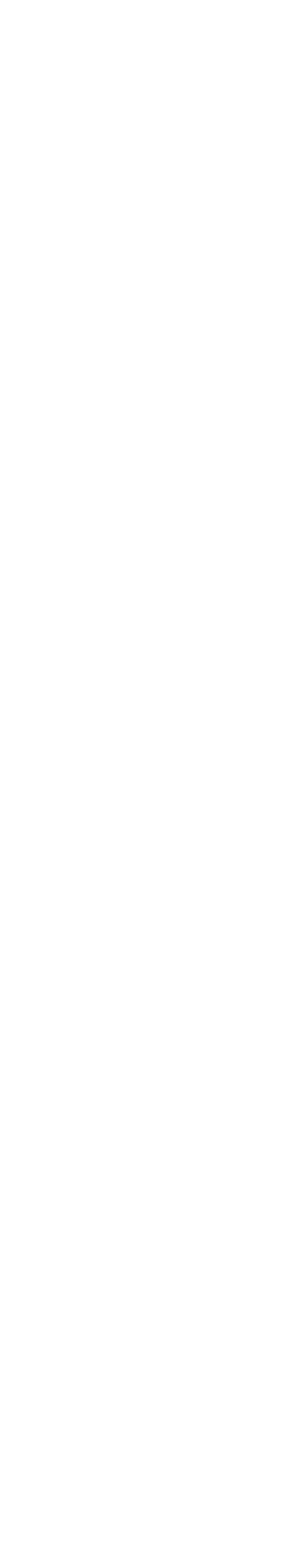
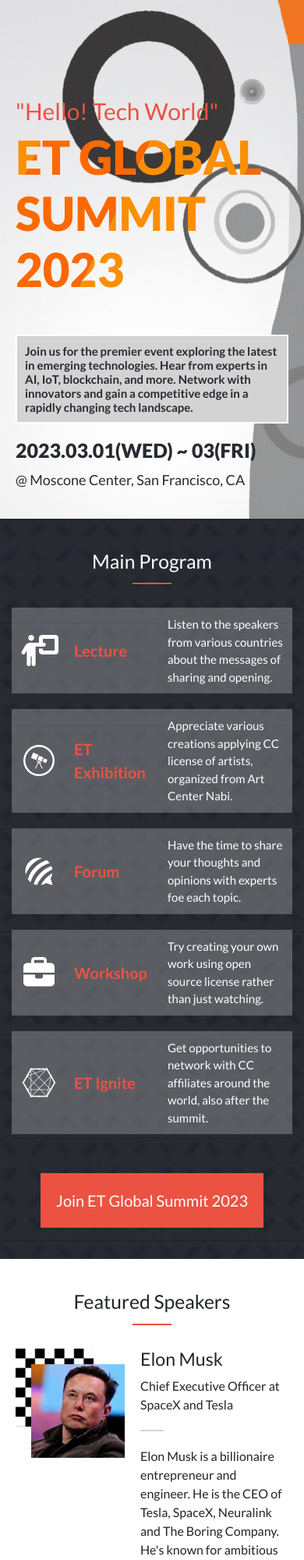
Before and after one commit to preciousbetine/microverse-html-css-js-capstone, a plain HTML site: page index.html in a window 390 px wide. Shown: the top 2000 px of the page at 78% size. Before the commit the page ends 844 px from the top, so only its background shows below. Drawn offline with nearby package versions, Linux system fonts and the light colour scheme; a web font is replaced by a local one.

Commit message:
Design home page mobile version

```diff
--- /dev/null
+++ b/css/general.css
@@ -0,0 +1,34 @@
+@import url('https://fonts.googleapis.com/css2?family=Lato:ital,wght@0,100;0,300;0,400;0,700;0,900;1,100;1,300;1,400;1,700;1,900&display=swap');
+
+body {
+  --black-color: #272a31;
+  --primary-color: #ec5242;
+  --secondary-color: #d3d3d3;
+}
+
+header {
+  height: 100px;
+}
+
+section, footer {
+  font-family: "Lato", sans-serif;
+}
+
+.line {
+  height: 2px;
+  width: 50px;
+  margin-top: 5px;
+  margin-bottom: 30px;
+  background-color: var(--primary-color);
+}
+
+.gray-line {
+  height: 2px;
+  width: 30px;
+  margin: 20px 0;
+  background-color: var(--secondary-color);
+}
+
+.blur-image {
+  filter: brightness(70%);
+}
--- /dev/null
+++ b/css/homepage.css
@@ -0,0 +1,241 @@
+
+/* Intro section */
+#intro-section {
+  padding: 20px;
+  display: flex;
+  flex-direction: column;
+  background-color: var(--secondary-color);
+  background-image: url("../images/header_bg.png");
+  background-position: top;
+  color: var(--black-color);
+}
+
+#intro-section #intro-heading {
+  color: var(--primary-color);
+  margin: 0;
+  font-size: 30px;
+  font-weight: 500;
+}
+
+#intro-section h1 {
+  font-weight: 1000;
+  font-size: 60px;
+  background-image: url("../images/text_bg.png");
+  background-repeat: repeat;
+  background-clip: text;
+  -webkit-background-clip: text;
+  -webkit-text-fill-color: transparent;
+  -webkit-font-smoothing: antialiased;
+}
+
+#intro-section #intro-description
+{
+  margin-top: 40px;
+  color: var(--black-color);
+  background-color: var(--secondary-color);
+  padding: 10px;
+  border: 2px solid white;
+  font-size: 15px;
+  line-height: 18px;
+  font-weight: bold;
+}
+
+#intro-section #event-date {
+  font-weight: 1000;
+  font-size: 25px;
+  margin-bottom: 5px;
+}
+
+#intro-section #event-location {
+  font-size: 18px;
+}
+
+
+/* Program Outline section */
+#program-outline-section {
+  padding: 40px 15px;
+  color: white;
+  background-color: var(--black-color);
+  display: flex;
+  flex-direction: column;
+  align-items: center;
+  background-image: url("../images/tile1.PNG");
+}
+
+.program-item {
+  width: 100%;
+  margin-bottom: 20px;
+  background-color: rgba(211, 211, 211, .3);
+  display: grid;
+  grid-template-columns: 50px 100px auto;
+  align-items: center;
+  gap: 20px;
+  padding: 10px;
+}
+
+.program-item > * {
+  margin: 0;
+}
+
+.program-item > i {
+  width: 50px;
+  font-size: 40px;
+  text-align: center;
+}
+
+.program-item > .program-item-name {
+  width: 100px;
+  color: var(--primary-color);
+  font-size: 20px;
+  font-weight: 700;
+}
+
+.program-item >  .program-item-description {
+  font-size: 15px;
+  flex: 1 1 auto;
+}
+
+#program-outline-section > button {
+  background-color: var(--primary-color);
+  color: white;
+  border: none;
+  outline: none;
+  padding: 20px;
+  margin-top: 30px;
+  font-size: 20px;
+}
+
+
+
+/* Featured speakers section */
+#featured-speakers-section {
+  padding: 40px 20px;
+  display: flex;
+  flex-direction: column;
+  align-items: center;
+}
+
+#speakers {
+  display: flex;
+  flex-direction: column;
+  gap: 20px;
+}
+
+.speaker {
+  display: grid;
+  grid-template-columns: 40% auto;
+  gap: 20px;
+}
+
+.speaker-image-div {
+  display: flex;
+  justify-content: center;
+}
+
+.speaker-image {
+  position: relative;
+  height: 140px;
+  width: 140px;
+}
+
+.speaker-image > .tile {
+  width: 100px;
+}
+
+.speaker-image > .person {
+  width: 120px;
+  height: 120px;
+  object-fit: cover;
+  position: absolute;
+  left: 20px;
+  top: 20px;
+}
+
+#speakers button {
+  border: 3px solid var(--secondary-color);
+  padding: 15px;
+  background-color: white;
+  outline: none;
+  font-size: 15px;
+  display: flex;
+  gap: 10px;
+  align-items: center;
+  justify-content: center;
+}
+
+#speakers button > i {
+  color: var(--primary-color);
+}
+
+
+/* Partners Section */
+
+#partners-section {
+  background-color: rgb(90, 89, 89);
+  padding: 50px 20px;
+  display: flex;
+  flex-direction: column;
+  align-items: center;
+  color: white;
+}
+
+#partners {
+  display: flex;
+  align-items: center;
+  justify-content: center;
+  flex-wrap: wrap;
+  gap: 30px;
+  padding: 10px;
+}
+
+.tesla-img {
+  height: 20px;
+}
+
+.google-img {
+  height: 30px;
+}
+
+.meta-img {
+  height: 40px;
+}
+
+.microsoft-img {
+  height: 30px;
+}
+
+.amazon-img {
+  height: 25px;
+}
+
+/* Footer */
+footer {
+  padding: 20px 10px;
+  display: flex;
+  align-items: center;
+  justify-content: space-between;
+  gap: 20px;
+}
+
+footer > .logo {
+  display: flex;
+  align-items: center;
+  gap: 5px;
+}
+
+footer > .logo > img {
+  width: 50px;
+  height: 50px;
+  border: 2px solid black;
+  border-radius: 50%;
+}
+
+footer > .logo > p {
+  font-size: 20px;
+  font-weight: bold;
+  line-height: 20px;
+}
+
+footer > p {
+  font-size: 12px;
+}
--- a/index.html
+++ b/index.html
@@ -4,13 +4,157 @@
   <meta charset="UTF-8">
   <meta http-equiv="X-UA-Compatible" content="IE=edge">
   <meta name="viewport" content="width=device-width, initial-scale=1.0">
-  <link rel="stylesheet"  href="style.css">
-  <link rel="stylesheet" href="https://use.typekit.net/ojh6arp.css">
+  <link rel="stylesheet"  href="css/general.css">
+  <link rel="stylesheet"  href="css/homepage.css">
   <link rel="stylesheet" href="https://cdnjs.cloudflare.com/ajax/libs/bootstrap/5.2.3/css/bootstrap.min.css" integrity="sha512-SbiR/eusphKoMVVXysTKG/7VseWii+Y3FdHrt0EpKgpToZeemhqHeZeLWLhJutz/2ut2Vw1uQEj2MbRF+TVBUA==" crossorigin="anonymous" referrerpolicy="no-referrer" />
   <link rel="stylesheet" href="https://cdnjs.cloudflare.com/ajax/libs/font-awesome/6.2.1/css/all.min.css" integrity="sha512-MV7K8+y+gLIBoVD59lQIYicR65iaqukzvf/nwasF0nqhPay5w/9lJmVM2hMDcnK1OnMGCdVK+iQrJ7lzPJQd1w==" crossorigin="anonymous" referrerpolicy="no-referrer" />
   <title>Emerging Technologies</title>
 </head>
 <body>
+  <section id="intro-section">
+    <header>
 
+    </header>
+    <p id="intro-heading">"Hello! Tech World"</p>
+    <h1>
+      ET GLOBAL SUMMIT
+      <br>
+      2023
+    </h1>
+    <p id="intro-description">
+      Join us for the premier event exploring the latest in emerging
+      technologies. Hear from experts in AI, IoT, blockchain, and more.
+      Network with innovators and gain a competitive edge in a rapidly
+      changing tech landscape.
+    </p>
+    <p id="event-date">
+      2023.03.01(WED) ~ 03(FRI)
+    </h2>
+    <p id="event-location">@ Moscone Center, San Francisco, CA</p>
+  </section>
+
+  <section id="program-outline-section">
+    <h2>Main Program</h2>
+    <div class="line"></div>
+    <div class="program-item">
+      <i class="fa-solid fa-person-chalkboard"></i>
+      <p class="program-item-name">Lecture</p>
+      <p class="program-item-description">
+        Listen to the speakers from various countries
+        about the messages of sharing and opening.
+      </p>
+    </div>
+    <div class="program-item">
+      <i class="fa-brands fa-wpexplorer"></i>
+      <p class="program-item-name">
+        ET
+        <br>
+        Exhibition
+      </p>
+      <p class="program-item-description">
+        Appreciate various creations applying CC
+        license of artists, organized from Art Center
+        Nabi.
+      </p>
+    </div>
+    <div class="program-item">
+      <i class="fa-brands fa-forumbee"></i>
+      <p class="program-item-name">Forum</p>
+      <p class="program-item-description">
+        Have the time to share your thoughts and opinions
+        with experts foe each topic.
+      </p>
+    </div>
+    <div class="program-item">
+      <i class="fa-solid fa-briefcase"></i>
+      <p class="program-item-name">Workshop</p>
+      <p class="program-item-description">
+        Try creating your own work using open source
+        license rather than just watching.
+      </p>
+    </div>
+    <div class="program-item">
+      <i class="fa-brands fa-connectdevelop"></i>
+      <p class="program-item-name">ET Ignite</p>
+      <p class="program-item-description">
+        Get opportunities to network with CC affiliates
+        around the world, also after the summit.
+      </p>
+    </div>
+    <button>Join ET Global Summit 2023</button>
+  </section>
+  <section id="featured-speakers-section">
+    <h2>Featured Speakers</h2>
+    <div class="line"></div>
+
+    <div id="speakers">
+      <div class="speaker">
+        <div class="speaker-image-div">
+          <div class="speaker-image">
+            <img alt="" src="images/bw_tile.PNG" class="tile"/>
+            <img alt="" src="images/elon.jpeg" class="person" />
+          </div>
+        </div>
+        <div>
+          <h3>Elon Musk</h3>
+          <p>Chief Executive Officer at SpaceX and Tesla</p>
+          <div class="gray-line"></div>
+          <p>Elon Musk is a billionaire entrepreneur and engineer.
+            He is the CEO of Tesla, SpaceX, Neuralink and The Boring Company.
+            He's known for ambitious plans to revolutionize transportation, space travel, and energy.
+          </p>
+        </div>
+      </div>
+      <div class="speaker">
+        <div class="speaker-image-div">
+          <div class="speaker-image">
+            <img alt="" src="images/bw_tile.PNG" class="tile"/>
+            <img alt="" src="images/larry.jpg" class="person" />
+          </div>
+        </div>
+        <div>
+          <h3>Larry Page</h3>
+          <p>Founder, Google and Alphabet Inc.</p>
+          <div class="gray-line"></div>
+          <p>Larry Page is a tech entrepreneur and computer scientist.
+            Co-founded Google, served as CEO, now CEO of Alphabet.
+            Pioneered search engine technology and drives innovation, sustainability.
+          </p>
+        </div>
+      </div>
+      <button>
+        MORE
+        <i class="fa-solid fa-chevron-down"></i>
+      </button>
+    </div>
+  </section>
+
+  <section id="partners-section">
+    <h2>Partners</h2>
+    <div class="line"></div>
+    <div id="partners">
+      <img alt="" class="tesla-img" src="/images/tesla.png" />
+      <img alt="" class="google-img" src="/images/google.png" />
+      <img alt="" class="meta-img blur-image" src="/images/meta.png" />
+      <img alt="" class="microsoft-img blur-image" src="/images/microsoft.png" />
+      <img alt="" class="amazon-img blur-image" src="/images/amazon.png" />
+    </div>
+  </section>
+
+  <footer>
+    <div class="logo">
+      <img alt="et logo" src="images/et_logo.PNG" />
+      <p class="m-0">
+        emerging
+        <br >
+        technologies&nbsp;u.s.a.
+      </p>
+    </div>
+    <p class="m-0">
+      2023 Emerging Technologies USA.
+      <br >
+      Some Rights Reserved.
+    </p>
+  </footer>
 </body>
 </html>
```
Also changed, not shown: images/amazon.png (added), images/bw_tile.PNG (added), images/elon.jpeg (added), images/et_logo.PNG (added), images/google.png (added), images/header_bg.png (added), images/larry.jpg (added), images/meta.png (added), images/microsoft.png (added), images/tesla.png (added), images/text_bg.png (added), images/text_bg1.png (added), images/tile1.PNG (added), style.css (deleted).
